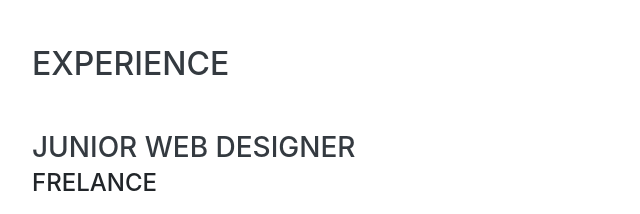
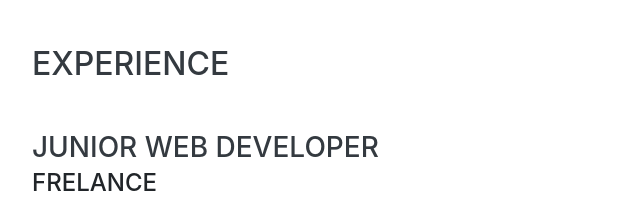
Before and after one commit to vladabog/resume, a website with bundled scripts: page index.html in a window 1280 px wide. Shown: the part 1605-1819 px from the top of the page, 288-928 px from the left. Built offline with nearby package versions, Linux system fonts and the light colour scheme; a web font is replaced by a local one.

Commit message:
Update index.html

```diff
--- a/index.html
+++ b/index.html
@@ -187,7 +187,7 @@
 
         <div class="resume-item d-flex flex-column flex-md-row justify-content-between mb-5">
           <div class="resume-content">
-            <h3 class="mb-0">Junior Web Designer</h3>
+            <h3 class="mb-0">Junior Web Developer</h3>
             <div class="subheading mb-3">Frelance</div>
             <p>Junior web developer creating and maintaining websites.</p>
           </div>
```
